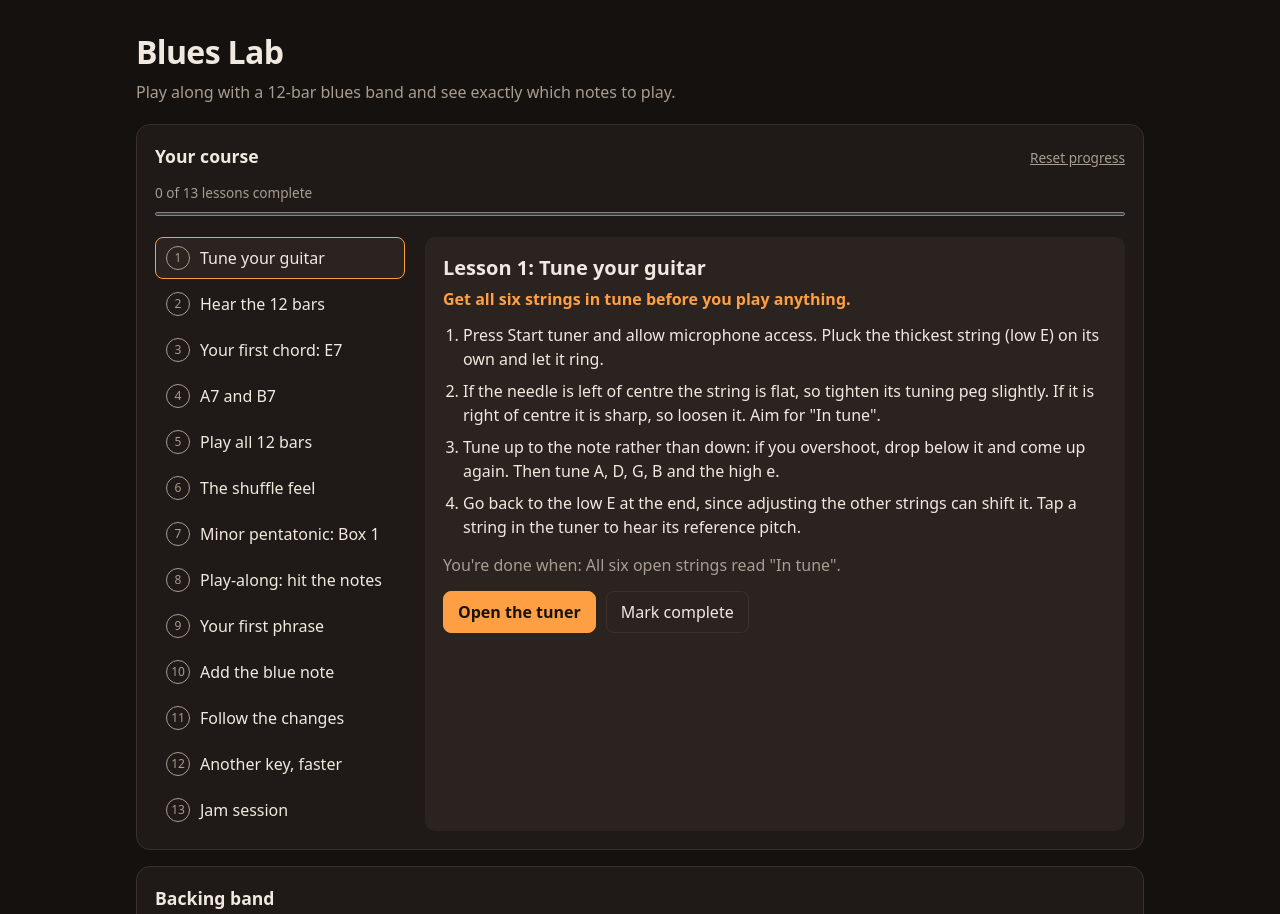
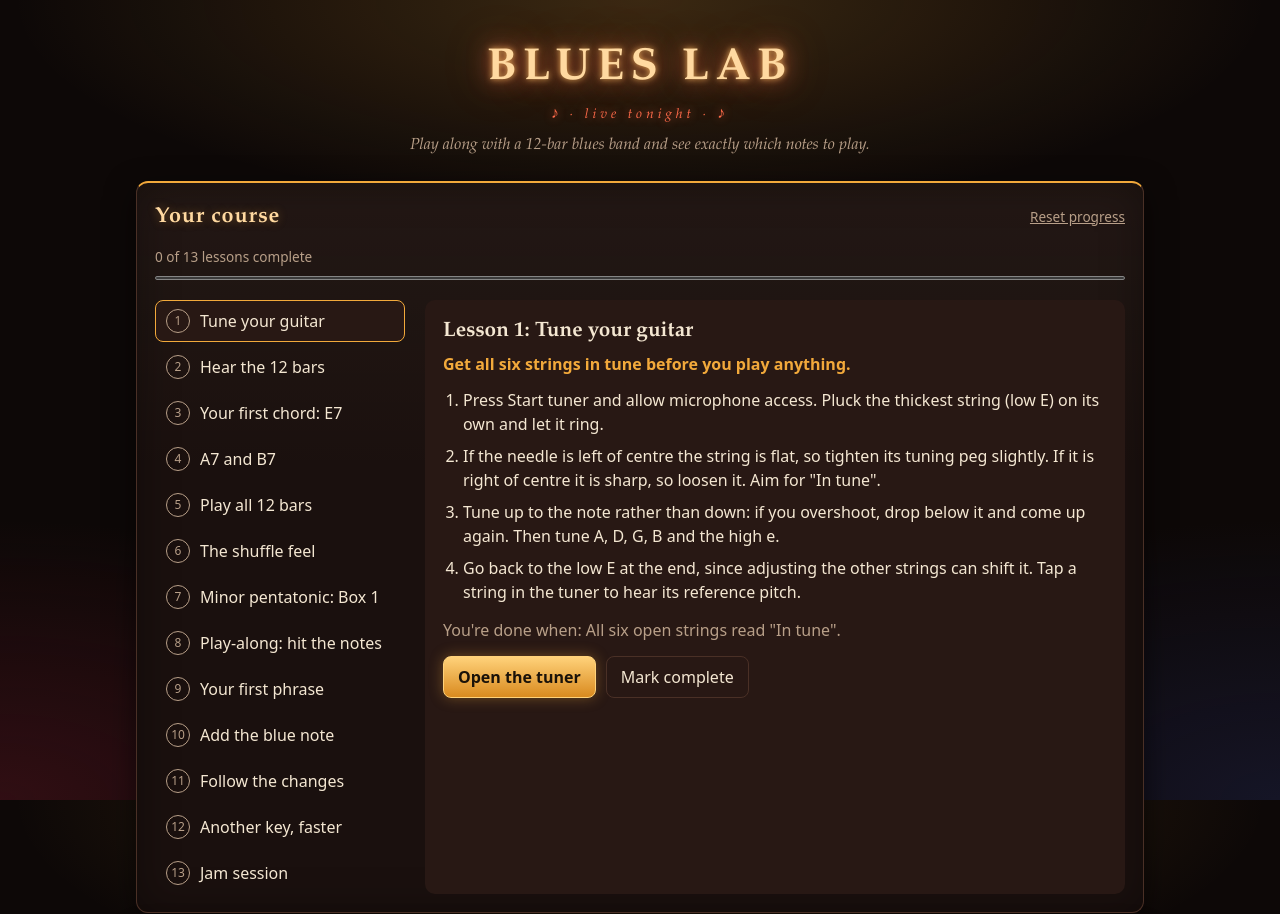
Before and after one commit to PatAltimore/blues-lab, a plain HTML site: page index.html in a window 1280 px wide. Shown: the top 914 px of the page. Drawn offline with Linux system fonts and the light colour scheme.

Commit message:
Give the app a blues club look
Smoky wood palette with stage-light glows, a neon title, serif headings,
brass buttons and glowing active bars.

Co-Authored-By: Claude Sonnet 5.5 <noreply@anthropic.com>

```diff
--- a/style.css
+++ b/style.css
@@ -1,36 +1,60 @@
 :root {
-  --bg: #14110f;
-  --card: #1f1a17;
-  --card-2: #2a231f;
-  --text: #f1e9e0;
-  --muted: #a99c90;
-  --line: #3a312b;
-  --accent: #ff9f43;
-  --chord: #2fc4b2;
-  --blue: #b57bff;
+  --bg: #0d0807;
+  --card: #1a100e;
+  --card-2: #281814;
+  --text: #f4e7d2;
+  --muted: #b89f88;
+  --line: #4a3026;
+  --accent: #f2a93b;
+  --chord: #3fd0c0;
+  --blue: #8d97ff;
   --scale: #5b6b85;
-  --wood: #3b2a1e;
+  --wood: #3b2214;
   --focus: #8ec5ff;
+  --velvet: #5c1522;
+  --neon: #ff6b4a;
+  --serif: "Playfair Display", "Palatino Linotype", Georgia, "Times New Roman", serif;
 }
 
 * { box-sizing: border-box; }
 
 body {
   margin: 0;
-  background: var(--bg);
+  background:
+    radial-gradient(ellipse 70% 38% at 50% 0, rgba(242, 169, 59, .20), transparent 70%),
+    radial-gradient(ellipse 60% 50% at 0 100%, rgba(92, 21, 34, .45), transparent 70%),
+    radial-gradient(ellipse 60% 50% at 100% 100%, rgba(40, 50, 110, .30), transparent 70%),
+    var(--bg);
+  background-attachment: fixed;
   color: var(--text);
   font: 16px/1.5 system-ui, -apple-system, "Segoe UI", sans-serif;
 }
 
 .page-head, main { max-width: 1040px; margin: 0 auto; padding: 0 16px; }
-.page-head { padding-top: 28px; padding-bottom: 8px; }
-.page-head h1 { margin: 0; font-size: 2rem; letter-spacing: -0.02em; }
-.page-head p { margin: 4px 0 0; color: var(--muted); }
+.page-head { padding-top: 36px; padding-bottom: 12px; text-align: center; }
+.page-head h1 {
+  margin: 0; font-family: var(--serif); font-size: 2.8rem; font-weight: 800;
+  text-transform: uppercase; letter-spacing: .14em; color: #ffd9a0;
+  text-shadow: 0 0 6px rgba(255, 190, 100, .9), 0 0 22px rgba(255, 107, 74, .75), 0 0 48px rgba(255, 107, 74, .4);
+}
+.page-head h1::after {
+  content: "\266A  \00B7  live tonight  \00B7  \266A"; display: block; margin-top: 6px;
+  font: italic 400 .85rem/1 var(--serif); letter-spacing: .3em; text-transform: lowercase;
+  color: var(--neon); text-shadow: 0 0 8px rgba(255, 107, 74, .7);
+}
+.page-head p { margin: 10px 0 0; color: var(--muted); font-family: var(--serif); font-style: italic; }
 
 main { display: grid; grid-template-columns: minmax(0, 1fr); gap: 16px; padding-bottom: 48px; padding-top: 12px; }
 
-.card { background: var(--card); border: 1px solid var(--line); border-radius: 14px; padding: 18px; }
-.card h2 { margin: 0 0 12px; font-size: 1.1rem; }
+.card {
+  background: linear-gradient(180deg, rgba(255, 220, 170, .04), transparent 40%), var(--card);
+  border: 1px solid var(--line); border-top: 2px solid var(--accent); border-radius: 12px; padding: 18px;
+  box-shadow: 0 10px 30px rgba(0, 0, 0, .55), inset 0 0 40px rgba(0, 0, 0, .35);
+}
+.card h2 {
+  margin: 0 0 12px; font-family: var(--serif); font-size: 1.35rem; font-weight: 700;
+  letter-spacing: .04em; color: #ffd9a0; text-shadow: 0 0 10px rgba(242, 169, 59, .35);
+}
 
 .controls { display: flex; flex-wrap: wrap; gap: 14px 20px; align-items: center; margin-bottom: 14px; }
 .controls label { display: flex; align-items: center; gap: 8px; color: var(--muted); }
@@ -51,8 +75,12 @@ button {
   border-radius: 8px; padding: 8px 14px; cursor: pointer;
 }
 button:hover { border-color: var(--muted); }
-button.primary { background: var(--accent); color: #1a1209; border-color: var(--accent); font-weight: 700; min-width: 104px; }
-button.primary[aria-pressed="true"] { background: #e5484d; border-color: #e5484d; color: #fff; }
+button.primary {
+  background: linear-gradient(180deg, #ffd27a, #d98a1f); color: #1a1209; border-color: #ffd27a;
+  font-weight: 700; min-width: 104px; box-shadow: 0 0 14px rgba(242, 169, 59, .35);
+}
+button.primary:hover { box-shadow: 0 0 22px rgba(242, 169, 59, .6); border-color: #fff0cc; }
+button.primary[aria-pressed="true"] { background: linear-gradient(180deg, #ff6b6f, #b52a36); border-color: #ff8a80; color: #fff; box-shadow: 0 0 16px rgba(229, 72, 77, .5); }
 
 :focus-visible { outline: 2px solid var(--focus); outline-offset: 2px; }
 
@@ -72,7 +100,10 @@ button.primary[aria-pressed="true"] { background: #e5484d; border-color: #e5484d
 .bar .name { font-size: 1.5rem; font-weight: 700; line-height: 1.2; }
 .bar .beats { display: flex; gap: 5px; margin-top: 6px; }
 .bar .beats i { width: 100%; height: 5px; border-radius: 3px; background: var(--line); }
-.bar.active { border-color: var(--accent); background: #3a2a1a; }
+.bar.active { border-color: var(--accent); background: #4a2c14; box-shadow: 0 0 18px rgba(242, 169, 59, .45); }
+.bar .name { font-family: var(--serif); }
+.now-chord, .jam-chord, .tuner-note { font-family: var(--serif); }
+.now-chord, .jam-chord { text-shadow: 0 0 14px rgba(242, 169, 59, .4); }
 .bar.active .beats i.on { background: var(--accent); }
 
 /* Current chord */
@@ -159,7 +190,7 @@ progress { width: 100%; height: 8px; accent-color: var(--accent); margin: 6px 0
 .lesson-btn.done .mark { background: var(--chord); border-color: var(--chord); color: #0d2420; font-weight: 700; }
 .sr { position: absolute; width: 1px; height: 1px; overflow: hidden; clip-path: inset(50%); }
 .lesson-detail { background: var(--card-2); border-radius: 10px; padding: 16px 18px; }
-.lesson-detail h3 { margin: 0 0 4px; font-size: 1.25rem; }
+.lesson-detail h3 { margin: 0 0 4px; font-size: 1.3rem; font-family: var(--serif); }
 .lesson-detail .goal { margin: 0 0 12px; color: var(--accent); font-weight: 600; }
 .lesson-detail .goal-done { margin: 14px 0; color: var(--muted); }
 .lesson-actions { display: flex; flex-wrap: wrap; gap: 10px; }
```
